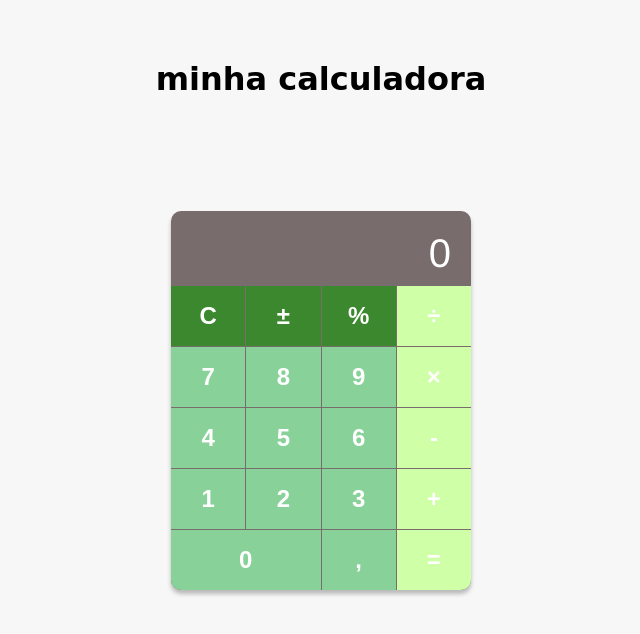
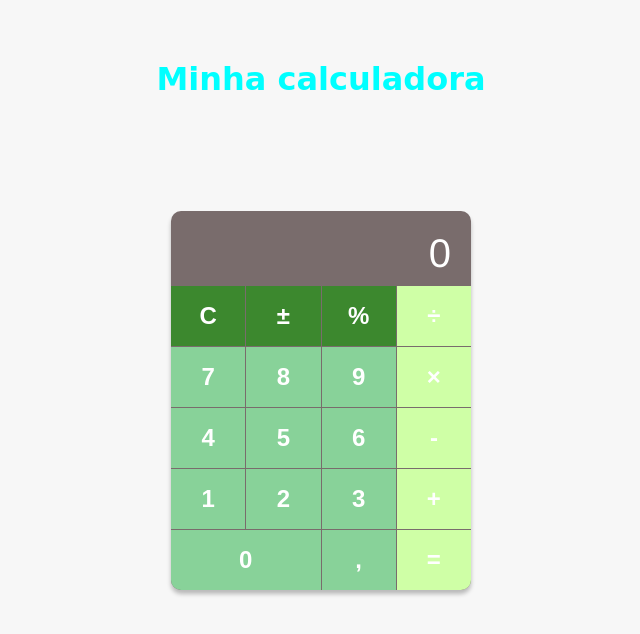
Before and after one commit to wesleysilva45/minha-calculador, a plain HTML site: page index.html in a window 1280 px wide. Shown: the whole page, without its empty margins (319-959 px from the left). Drawn offline with nearby package versions, Linux system fonts and the light colour scheme; a web font is replaced by a local one.

Commit message:
outra versao

```diff
--- a/index.html
+++ b/index.html
@@ -10,7 +10,7 @@
     <link rel="stylesheet" href="style.css" />
   </head>
   <body>
-    <div class="title"><h1>minha calculadora</h1></div>
+    <div class="title"><h1>Minha calculadora</h1></div>
     <div class="calculator">
       <div class="result">0</div>
       <div class="buttons">
--- a/style.css
+++ b/style.css
@@ -1,13 +1,6 @@
 
 @import url('https://fonts.googleapis.com/css2?family=Loved+by+the+King&display=swap');
 
-.material-symbols-outlined {
-  font-variation-settings:
-  'FILL' 0,
-  'wght' 400,
-  'GRAD' 0,
-  'opsz' 24
-}
 
 * {
     margin: 0;
@@ -27,6 +20,7 @@
     top: 60px;
     left: 70;
     font-family: 'Loved by the King', cursive;
+    color: cyan;
   }
 
 
```
